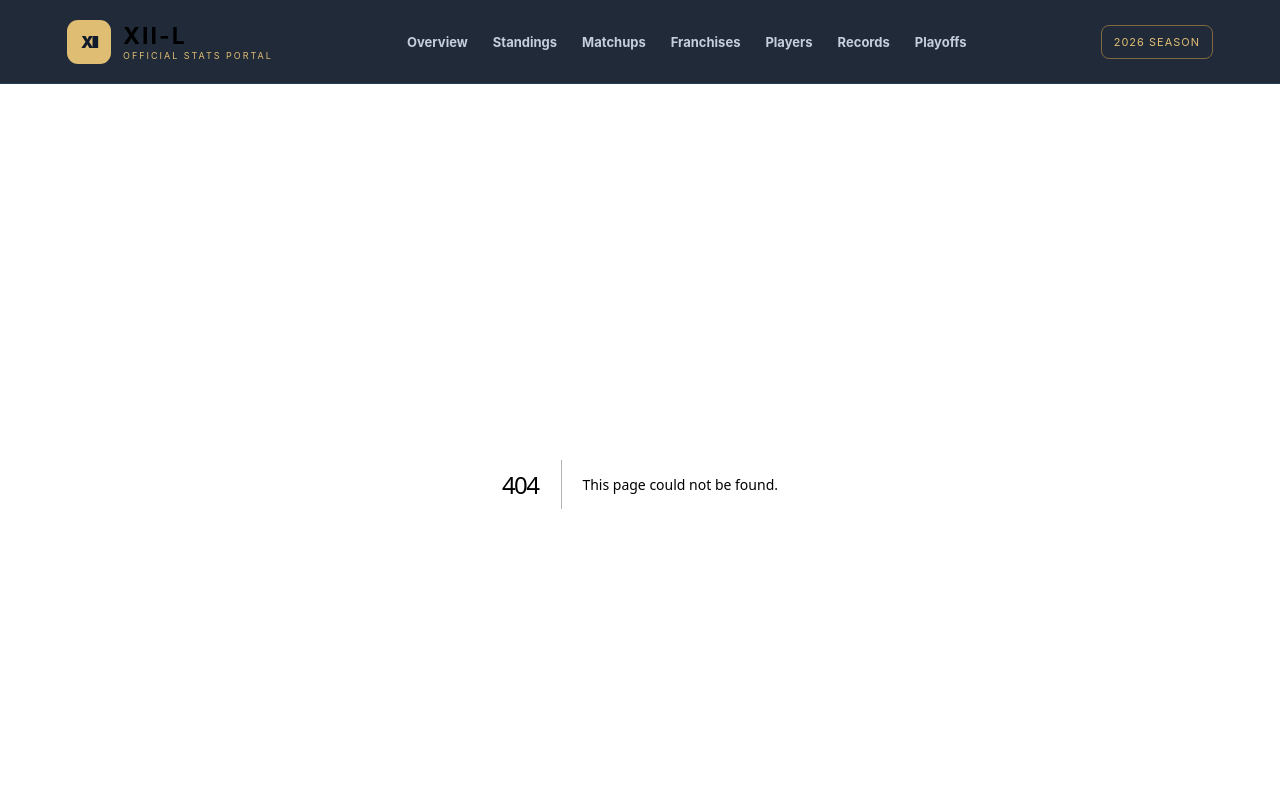
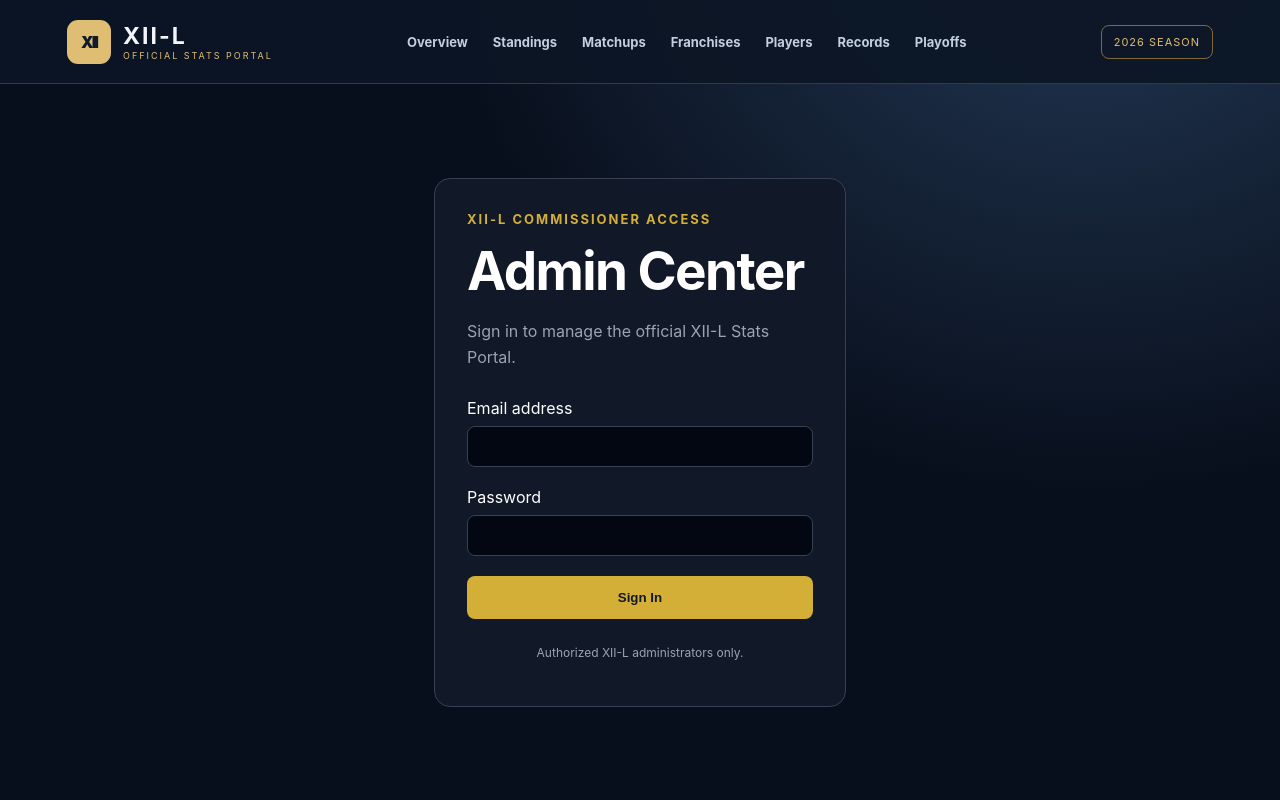
Before and after one commit to Frederik91Long/xii-l-stats-portal, a Next.js app: page /admin/login in a window 1280 px wide. Before the commit this address had no page. Shown: the top 800 px of the page. Built offline with nearby package versions, Linux system fonts and the light colour scheme.

Commit message:
Create page.tsx

```diff
--- /dev/null
+++ b/app/admin/login/page.tsx
@@ -0,0 +1,190 @@
+'use client';
+
+import { useState, type FormEvent } from 'react';
+import { useRouter } from 'next/navigation';
+import { createClient } from '@/lib/supabase/client';
+
+export default function AdminLoginPage() {
+  const router = useRouter();
+
+  const [email, setEmail] = useState('');
+  const [password, setPassword] = useState('');
+  const [loading, setLoading] = useState(false);
+  const [error, setError] = useState('');
+
+  async function handleLogin(event: FormEvent<HTMLFormElement>) {
+    event.preventDefault();
+
+    if (loading) return;
+
+    setLoading(true);
+    setError('');
+
+    try {
+      const supabase = createClient();
+
+      const { error: loginError } =
+        await supabase.auth.signInWithPassword({
+          email: email.trim(),
+          password
+        });
+
+      if (loginError) {
+        setError('Invalid email or password.');
+        return;
+      }
+
+      router.replace('/admin');
+      router.refresh();
+    } catch {
+      setError('Unable to sign in. Please try again.');
+    } finally {
+      setLoading(false);
+    }
+  }
+
+  return (
+    <main
+      style={{
+        maxWidth: '460px',
+        margin: '70px auto',
+        padding: '24px'
+      }}
+    >
+      <section
+        style={{
+          background: '#111827',
+          color: '#ffffff',
+          border: '1px solid #374151',
+          borderRadius: '16px',
+          padding: '32px'
+        }}
+      >
+        <div
+          style={{
+            color: '#d4af37',
+            fontSize: '13px',
+            fontWeight: 700,
+            letterSpacing: '2px',
+            marginBottom: '12px'
+          }}
+        >
+          XII-L COMMISSIONER ACCESS
+        </div>
+
+        <h1 style={{ margin: '0 0 12px' }}>
+          Admin Center
+        </h1>
+
+        <p
+          style={{
+            color: '#9ca3af',
+            marginBottom: '28px'
+          }}
+        >
+          Sign in to manage the official XII-L Stats Portal.
+        </p>
+
+        <form onSubmit={handleLogin}>
+          <label
+            htmlFor="email"
+            style={{ display: 'block', marginBottom: '8px' }}
+          >
+            Email address
+          </label>
+
+          <input
+            id="email"
+            type="email"
+            autoComplete="username"
+            value={email}
+            onChange={event => setEmail(event.target.value)}
+            required
+            disabled={loading}
+            style={{
+              width: '100%',
+              boxSizing: 'border-box',
+              padding: '12px',
+              marginBottom: '20px',
+              borderRadius: '8px',
+              border: '1px solid #374151',
+              background: '#030712',
+              color: '#ffffff'
+            }}
+          />
+
+          <label
+            htmlFor="password"
+            style={{ display: 'block', marginBottom: '8px' }}
+          >
+            Password
+          </label>
+
+          <input
+            id="password"
+            type="password"
+            autoComplete="current-password"
+            value={password}
+            onChange={event => setPassword(event.target.value)}
+            required
+            disabled={loading}
+            style={{
+              width: '100%',
+              boxSizing: 'border-box',
+              padding: '12px',
+              marginBottom: '20px',
+              borderRadius: '8px',
+              border: '1px solid #374151',
+              background: '#030712',
+              color: '#ffffff'
+            }}
+          />
+
+          {error && (
+            <div
+              role="alert"
+              style={{
+                color: '#fca5a5',
+                background: '#450a0a',
+                padding: '12px',
+                borderRadius: '8px',
+                marginBottom: '20px'
+              }}
+            >
+              {error}
+            </div>
+          )}
+
+          <button
+            type="submit"
+            disabled={loading}
+            style={{
+              width: '100%',
+              padding: '14px',
+              background: '#d4af37',
+              color: '#111827',
+              border: 'none',
+              borderRadius: '8px',
+              fontWeight: 700,
+              cursor: loading ? 'wait' : 'pointer',
+              opacity: loading ? 0.7 : 1
+            }}
+          >
+            {loading ? 'Signing in...' : 'Sign In'}
+          </button>
+        </form>
+
+        <p
+          style={{
+            color: '#9ca3af',
+            fontSize: '12px',
+            textAlign: 'center',
+            marginTop: '24px'
+          }}
+        >
+          Authorized XII-L administrators only.
+        </p>
+      </section>
+    </main>
+  );
+}
```
